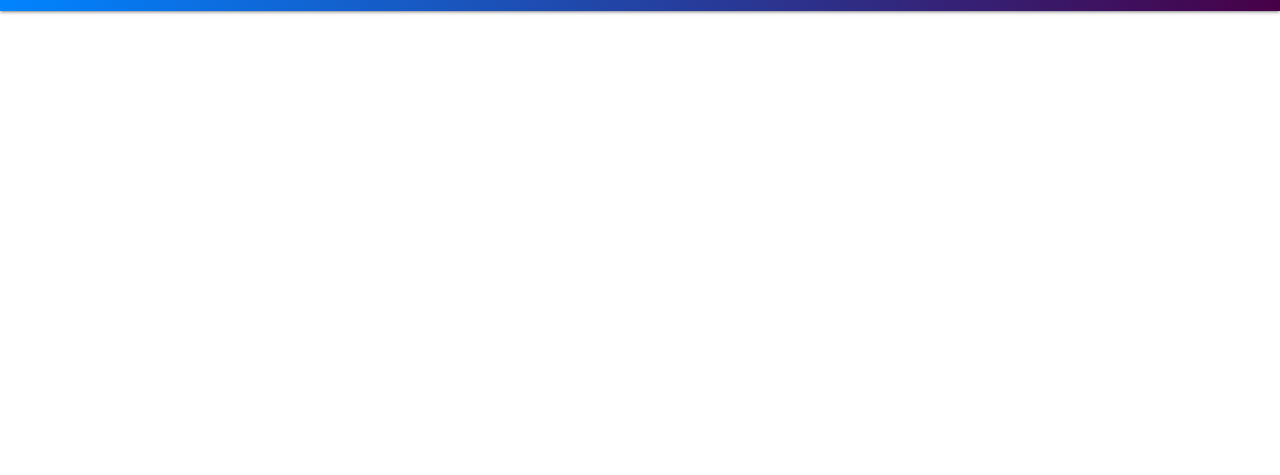
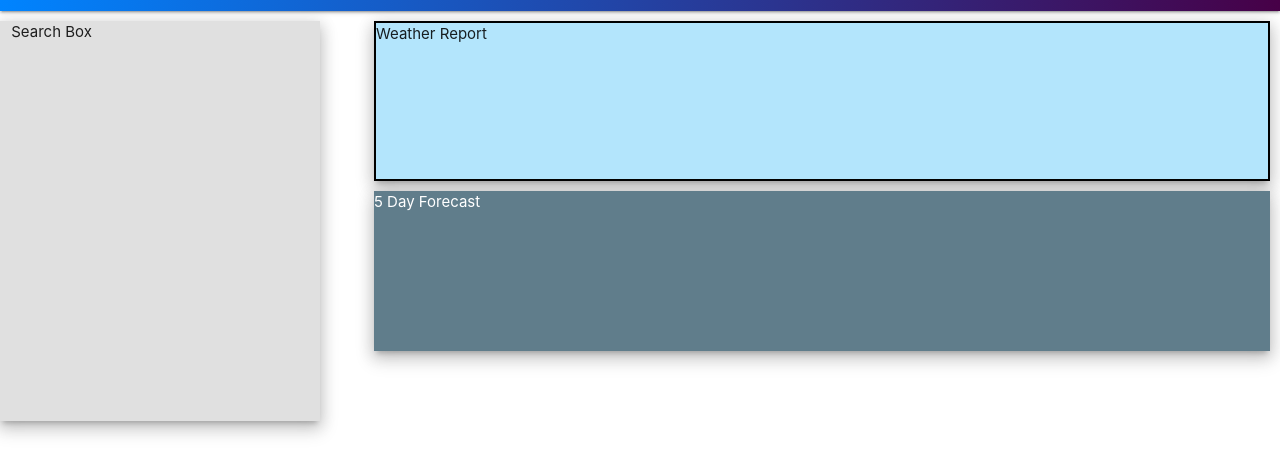
Before and after one commit to D-Whipp/weather-dashboard, a plain HTML site: page index.html in a window 1280 px wide. Shown: the part 53-528 px from the top of the page. Drawn offline with nearby package versions, Linux system fonts and the light colour scheme.

Commit message:
added boxes

```diff
--- a/assets/css/styles.css
+++ b/assets/css/styles.css
@@ -1,3 +1,26 @@
 .nav-wrapper {
     background: linear-gradient(to right, #0084ff, #470047);
 }
+
+.float-right {
+    float: right;
+}
+
+.search-box {
+    height: 50vh;
+    width: 25vw;
+    margin: 10px;
+}
+
+.weather-report {
+    height: 20vh;
+    width: 70vw;
+    margin: 10px;
+    border: 2px solid black;
+}
+
+.forecast {
+    height: 20vh;
+    width: 70vw;
+    margin: 10px;
+}
--- a/index.html
+++ b/index.html
@@ -30,14 +30,18 @@
     <!-- CONTAINER HOLDS ALL START -->
     <div class="row">
       <!-- SEARCH BOX START -->
-
+      <div class="col l3 search-box grey lighten-2 z-depth-3 search-box">Search Box</div>
       <!-- SEARCH BOX END -->
 
-      <!-- WEATHER REPORT START -->
-      <!-- WEATHER REPORT END -->
+      <div class="float-right">
+        <!-- WEATHER REPORT START -->
+        <div class="row l9 light-blue lighten-4 z-depth-3 weather-report">Weather Report</div>
+        <!-- WEATHER REPORT END -->
 
-      <!-- 5 DAY FORECAST START -->
-      <!-- 5 DAY FORECAST END -->
+        <!-- 5 DAY FORECAST START -->
+        <div class="row l9 blue-grey white-text z-depth-3 forecast">5 Day Forecast</div>
+        <!-- 5 DAY FORECAST END -->
+      </div>
       <!-- CONTAINER HOLDS ALL END -->
     </div>
     <!-- Compiled and minified JavaScript -->
```
